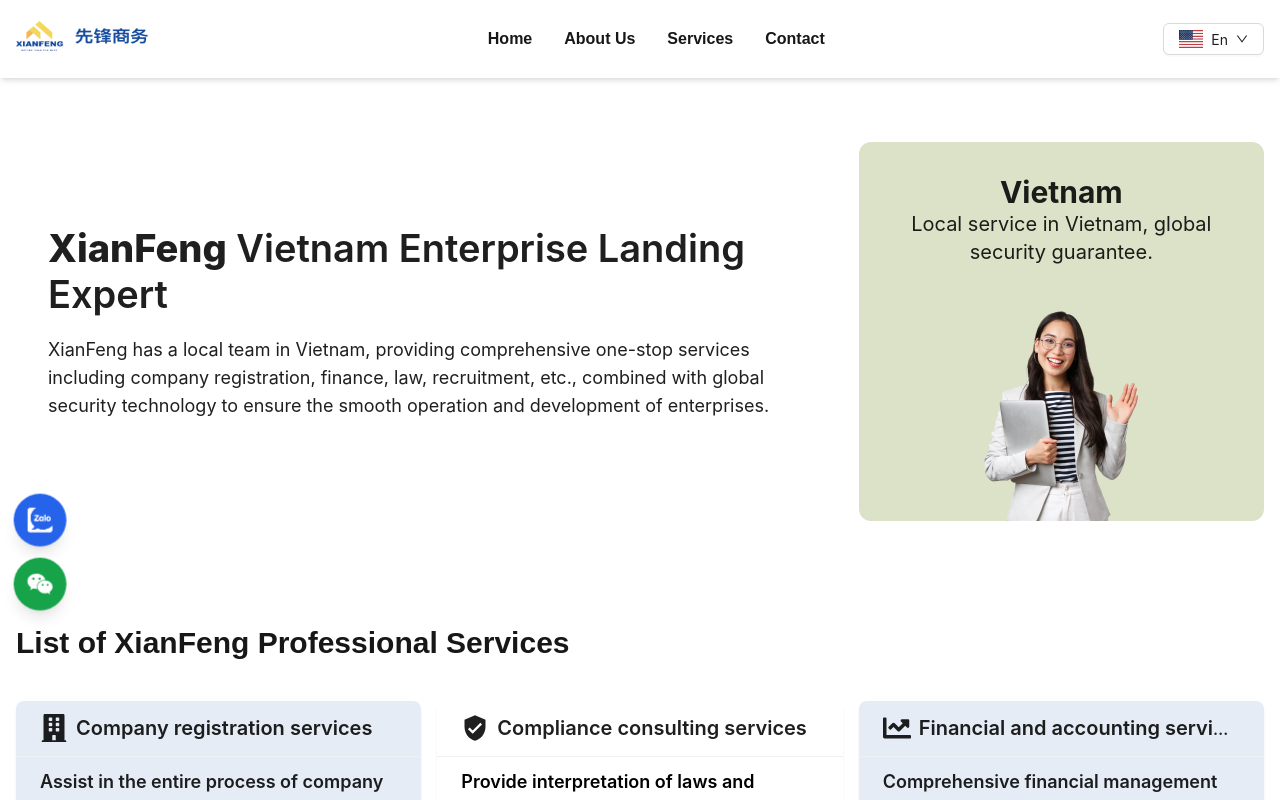
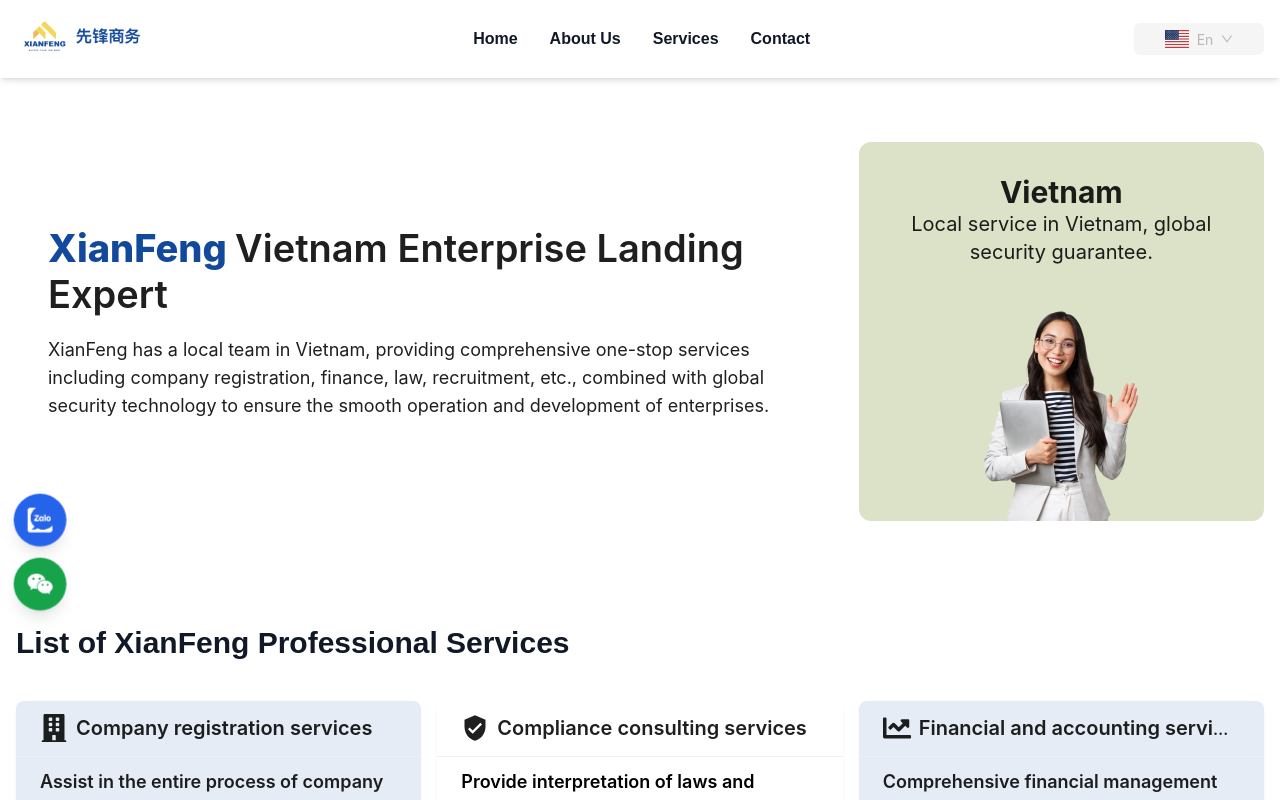
Before and after one commit to toainguyen1504/xianfeng-ui-nextjs, a Next.js app: page / in a window 1280 px wide. Shown: the top 800 px of the page. Built offline with nearby package versions, Linux system fonts and the light colour scheme.

Commit message:
Update code to  deploy -v1

```diff
--- a/src/app/contact/page.tsx
+++ b/src/app/contact/page.tsx
@@ -19,7 +19,7 @@ const ContactPage = () => {
           />
           <div className="absolute inset-0 bg-black bg-opacity-60 flex flex-col justify-center items-center text-white p-4">
             <h2 className="text-3xl font-medium mb-4 ">Contact information</h2>
-            <p className="text-lg mb-2">service@xianfeng.vn</p>
+            <p className="text-lg mb-2">dailythue168@gmail.com</p>
             <p className="text-lg text-center">
               LandMark 81, Binh Thanh District, Ho Chi Minh City
             </p>
--- a/src/app/layout.tsx
+++ b/src/app/layout.tsx
@@ -29,7 +29,6 @@ export default function RootLayout({
     <html lang="en">
       <head>
         <meta name="viewport" content="width=device-width, initial-scale=1.0" />
-
         <link
           rel="apple-touch-icon"
           sizes="57x57"
@@ -111,10 +110,12 @@ export default function RootLayout({
       <body
         className={`${geistSans.variable} ${geistMono.variable} antialiased`}
       >
-        <Header />
-        <FloatingButtons />
-        <main className="container mx-auto px-4">{children}</main>
-        <Footer />
+        <div className="bg-white text-content">
+          <Header />
+          <FloatingButtons />
+          <main className="container mx-auto px-4">{children}</main>
+          <Footer />
+        </div>
       </body>
     </html>
   );
--- a/src/components/common/BannerCarousel.tsx
+++ b/src/components/common/BannerCarousel.tsx
@@ -13,8 +13,8 @@ const BannerCarousel: React.FC = () => {
             <Col xs={24} md={16} lg={16}>
               <div className="p-8">
                 <Title level={1} className="text-primary">
-                  <span className="font-extrabold">XianFeng</span> Vietnam
-                  Enterprise Landing Expert
+                  <span className="font-extrabold text-primary">XianFeng </span>
+                  Vietnam Enterprise Landing Expert
                 </Title>
                 <Paragraph className="text-lg mt-4">
                   XianFeng has a local team in Vietnam, providing comprehensive
--- a/src/components/common/ContactForm.tsx
+++ b/src/components/common/ContactForm.tsx
@@ -40,7 +40,7 @@ const ContactForm = () => {
         <h1 className="text-3xl font-bold">Contact us for better results</h1>
         <div className="w-0.5 h-12 bg-black"></div>
         <div>
-          <p className="text-lg mb-2">service@xianfeng.vn</p>
+          <p className="text-lg mb-2">dailythue168@gmail.com</p>
           <p className="text-lg">Ho Chi Minh</p>
         </div>
         {isUpdating && (
--- a/src/components/layout/Header.tsx
+++ b/src/components/layout/Header.tsx
@@ -85,7 +85,7 @@ export default function Header() {
               alt="Logo"
               preview={false}
               height={"30px"}
-              className="md:h-[36px] mr-4"
+              className="mr-4 object-contain"
             />
           </Link>
         </div>
@@ -117,7 +117,7 @@ export default function Header() {
         </nav>
         <div className="flex items-center space-x-4">
           <Dropdown menu={{ items: languageMenuItems }} trigger={["click"]}>
-            <Button>
+            <Button className="min-w-[130px] border-none shadow-none" disabled>
               <Image
                 src={`/assets/icons${languageDetails[selectedLanguage].src}`}
                 alt={selectedLanguage}
```
Also changed, not shown: 1 other file (tests, documents, lock files or other folders).
